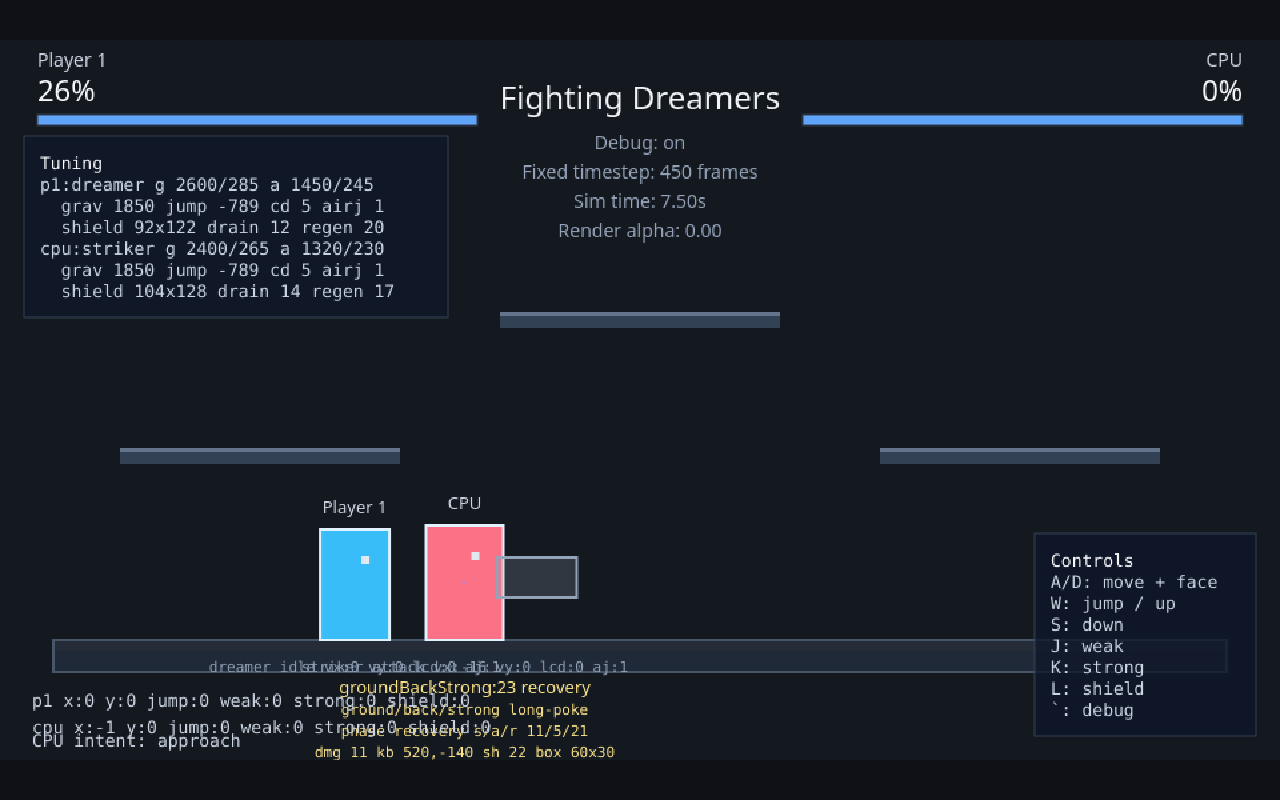
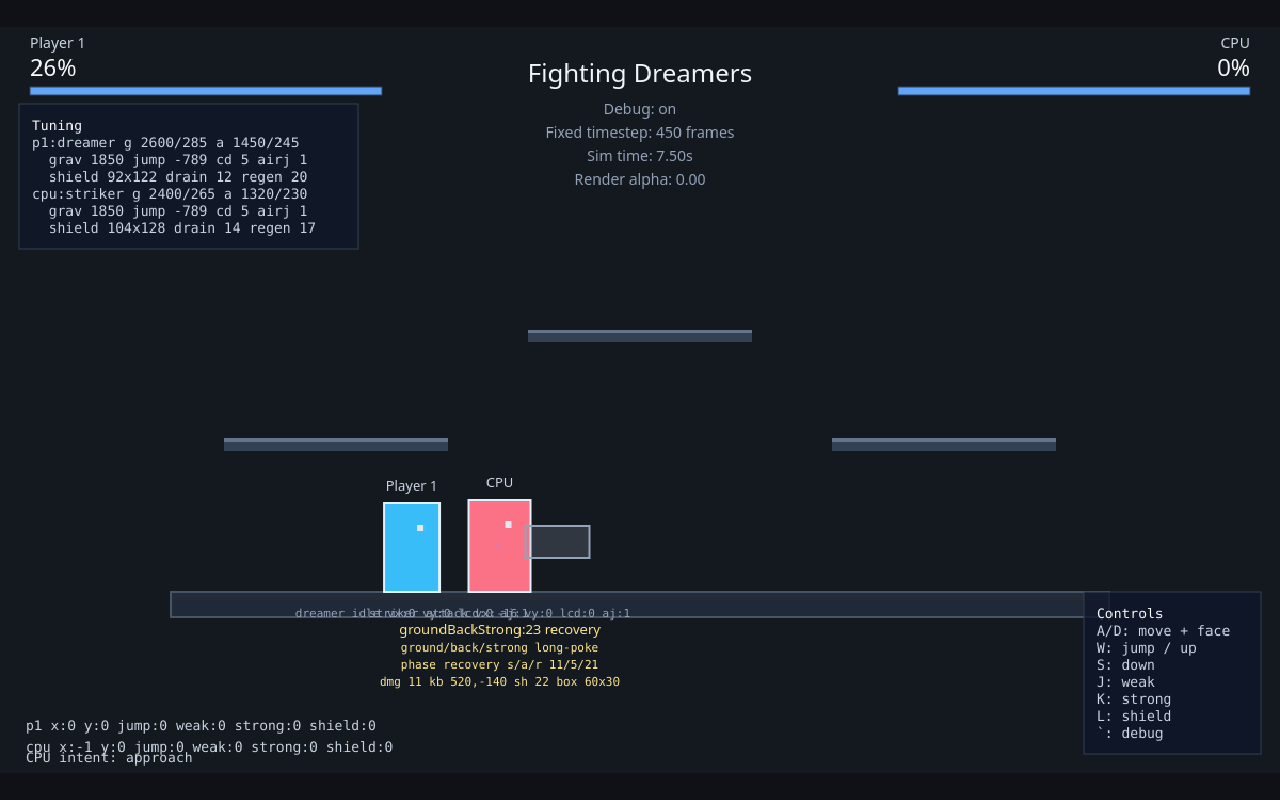
Before and after one commit to kamikaz1k/fighting-dreamers, a website built with Vite: page index.html in a window 1280 px wide. Built offline with nearby package versions, Linux system fonts and the light colour scheme.

Commit message:
Expand viewport for offstage view

```diff
--- a/src/config.ts
+++ b/src/config.ts
@@ -2,6 +2,10 @@ import type { StagePlatform } from "./types";
 
 export const WORLD_WIDTH = 960;
 export const WORLD_HEIGHT = 540;
+export const VIEW_MARGIN_X = 120;
+export const VIEW_MARGIN_Y = 80;
+export const VIEW_WIDTH = WORLD_WIDTH + VIEW_MARGIN_X * 2;
+export const VIEW_HEIGHT = WORLD_HEIGHT + VIEW_MARGIN_Y * 2;
 export const FLOOR_Y = 450;
 export const STAGE_LEFT = 40;
 export const STAGE_RIGHT = 920;
--- a/src/main.ts
+++ b/src/main.ts
@@ -4,8 +4,8 @@ import { resolveAttackCollision } from "./combat";
 import {
   FIXED_TIMESTEP_SECONDS,
   MAX_ACCUMULATED_SECONDS,
-  WORLD_HEIGHT,
-  WORLD_WIDTH,
+  VIEW_HEIGHT,
+  VIEW_WIDTH,
   debugConfig,
 } from "./config";
 import { CpuController, KeyboardController, idleCommand } from "./controllers";
@@ -24,8 +24,8 @@ const controllersByFighterId = new Map<string, Controller>([
 const latestCommandsByFighterId = new Map<string, FighterCommand>();
 
 const canvas = document.createElement("canvas");
-canvas.width = WORLD_WIDTH;
-canvas.height = WORLD_HEIGHT;
+canvas.width = VIEW_WIDTH;
+canvas.height = VIEW_HEIGHT;
 
 const app = document.querySelector<HTMLDivElement>("#app");
 
--- a/src/render.ts
+++ b/src/render.ts
@@ -1,7 +1,9 @@
 import {
   FLOOR_Y,
-  WORLD_HEIGHT,
-  WORLD_WIDTH,
+  VIEW_HEIGHT,
+  VIEW_MARGIN_X,
+  VIEW_MARGIN_Y,
+  VIEW_WIDTH,
   mainPlatform,
   stagePlatforms,
 } from "./config";
@@ -25,10 +27,14 @@ export type RenderState = {
 
 export function renderGame(ctx: CanvasRenderingContext2D, state: RenderState): void {
   ctx.fillStyle = "#14181f";
-  ctx.fillRect(0, 0, WORLD_WIDTH, WORLD_HEIGHT);
+  ctx.fillRect(0, 0, VIEW_WIDTH, VIEW_HEIGHT);
 
+  ctx.save();
+  ctx.translate(VIEW_MARGIN_X, VIEW_MARGIN_Y);
   renderStage(ctx);
   renderFighters(ctx, state.fighters, state.debugEnabled);
+  ctx.restore();
+
   renderHud(ctx, state);
   renderRoundOverlay(ctx, state.winnerName);
 }
@@ -195,11 +201,11 @@ function renderHud(ctx: CanvasRenderingContext2D, state: RenderState): void {
   ctx.fillStyle = "#f1f5f9";
   ctx.font = "24px system-ui, sans-serif";
   ctx.textAlign = "center";
-  ctx.fillText("Fighting Dreamers", WORLD_WIDTH / 2, 52);
+  ctx.fillText("Fighting Dreamers", VIEW_WIDTH / 2, 52);
 
   ctx.fillStyle = "#94a3b8";
   ctx.font = "14px system-ui, sans-serif";
-  ctx.fillText(`Debug: ${state.debugEnabled ? "on" : "off"}`, WORLD_WIDTH / 2, 82);
+  ctx.fillText(`Debug: ${state.debugEnabled ? "on" : "off"}`, VIEW_WIDTH / 2, 82);
 
   if (state.debugEnabled) {
     renderDebugHud(ctx, state);
@@ -210,9 +216,9 @@ function renderDebugHud(ctx: CanvasRenderingContext2D, state: RenderState): void
   ctx.fillStyle = "#94a3b8";
   ctx.font = "14px system-ui, sans-serif";
   ctx.textAlign = "center";
-  ctx.fillText(`Fixed timestep: ${state.simulationFrames} frames`, WORLD_WIDTH / 2, 104);
-  ctx.fillText(`Sim time: ${state.totalSimulatedSeconds.toFixed(2)}s`, WORLD_WIDTH / 2, 126);
-  ctx.fillText(`Render alpha: ${state.interpolationAlpha.toFixed(2)}`, WORLD_WIDTH / 2, 148);
+  ctx.fillText(`Fixed timestep: ${state.simulationFrames} frames`, VIEW_WIDTH / 2, 104);
+  ctx.fillText(`Sim time: ${state.totalSimulatedSeconds.toFixed(2)}s`, VIEW_WIDTH / 2, 126);
+  ctx.fillText(`Render alpha: ${state.interpolationAlpha.toFixed(2)}`, VIEW_WIDTH / 2, 148);
 
   renderCommandReadout(ctx, state);
   renderTuningReadout(ctx, state.fighters);
@@ -225,16 +231,16 @@ function renderRoundOverlay(ctx: CanvasRenderingContext2D, winnerName: string |
   }
 
   ctx.fillStyle = "rgba(15, 17, 23, 0.52)";
-  ctx.fillRect(0, 0, WORLD_WIDTH, WORLD_HEIGHT);
+  ctx.fillRect(0, 0, VIEW_WIDTH, VIEW_HEIGHT);
 
   ctx.fillStyle = "#f8fafc";
   ctx.font = "34px system-ui, sans-serif";
   ctx.textAlign = "center";
-  ctx.fillText(`${winnerName} wins`, WORLD_WIDTH / 2, WORLD_HEIGHT / 2 - 12);
+  ctx.fillText(`${winnerName} wins`, VIEW_WIDTH / 2, VIEW_HEIGHT / 2 - 12);
 
   ctx.fillStyle = "#cbd5e1";
   ctx.font = "16px system-ui, sans-serif";
-  ctx.fillText("Resetting round...", WORLD_WIDTH / 2, WORLD_HEIGHT / 2 + 22);
+  ctx.fillText("Resetting round...", VIEW_WIDTH / 2, VIEW_HEIGHT / 2 + 22);
 }
 
 function renderResourceBars(ctx: CanvasRenderingContext2D, fighters: Fighter[]): void {
@@ -242,7 +248,7 @@ function renderResourceBars(ctx: CanvasRenderingContext2D, fighters: Fighter[]):
     const isLeftSide = index % 2 === 0;
     const row = Math.floor(index / 2);
     const width = 330;
-    const x = isLeftSide ? 28 : WORLD_WIDTH - 28 - width;
+    const x = isLeftSide ? 28 : VIEW_WIDTH - 28 - width;
     const y = 28 + row * 58;
 
     renderFighterBars(ctx, fighter, x, y, width, isLeftSide ? "left" : "right");
@@ -297,7 +303,7 @@ function renderCommandReadout(ctx: CanvasRenderingContext2D, state: RenderState)
 
   state.fighters.forEach((fighter, index) => {
     const command = state.latestCommandsByFighterId.get(fighter.id);
-    const y = 500 + index * 20;
+    const y = VIEW_HEIGHT - 40 + index * 20;
 
     if (!command) {
       return;
@@ -310,7 +316,7 @@ function renderCommandReadout(ctx: CanvasRenderingContext2D, state: RenderState)
     );
   });
 
-  ctx.fillText(`CPU intent: ${state.cpuIntent}`, 24, 540 - 10);
+  ctx.fillText(`CPU intent: ${state.cpuIntent}`, 24, VIEW_HEIGHT - 10);
 }
 
 function renderTuningReadout(ctx: CanvasRenderingContext2D, fighters: Fighter[]): void {
@@ -362,8 +368,8 @@ function renderControlsGuide(ctx: CanvasRenderingContext2D): void {
   const padding = 12;
   const width = 166;
   const height = padding * 2 + lines.length * lineHeight;
-  const x = WORLD_WIDTH - width - 18;
-  const y = WORLD_HEIGHT - height - 18;
+  const x = VIEW_WIDTH - width - 18;
+  const y = VIEW_HEIGHT - height - 18;
 
   ctx.fillStyle = "rgba(15, 23, 42, 0.78)";
   ctx.fillRect(x, y, width, height);
--- a/src/styles.css
+++ b/src/styles.css
@@ -29,8 +29,8 @@ body {
 }
 
 canvas {
-  width: min(100vw, 177.7778vh);
-  height: min(56.25vw, 100vh);
+  width: min(100vw, 171.4286vh);
+  height: min(58.3333vw, 100vh);
   display: block;
   image-rendering: pixelated;
 }
```
